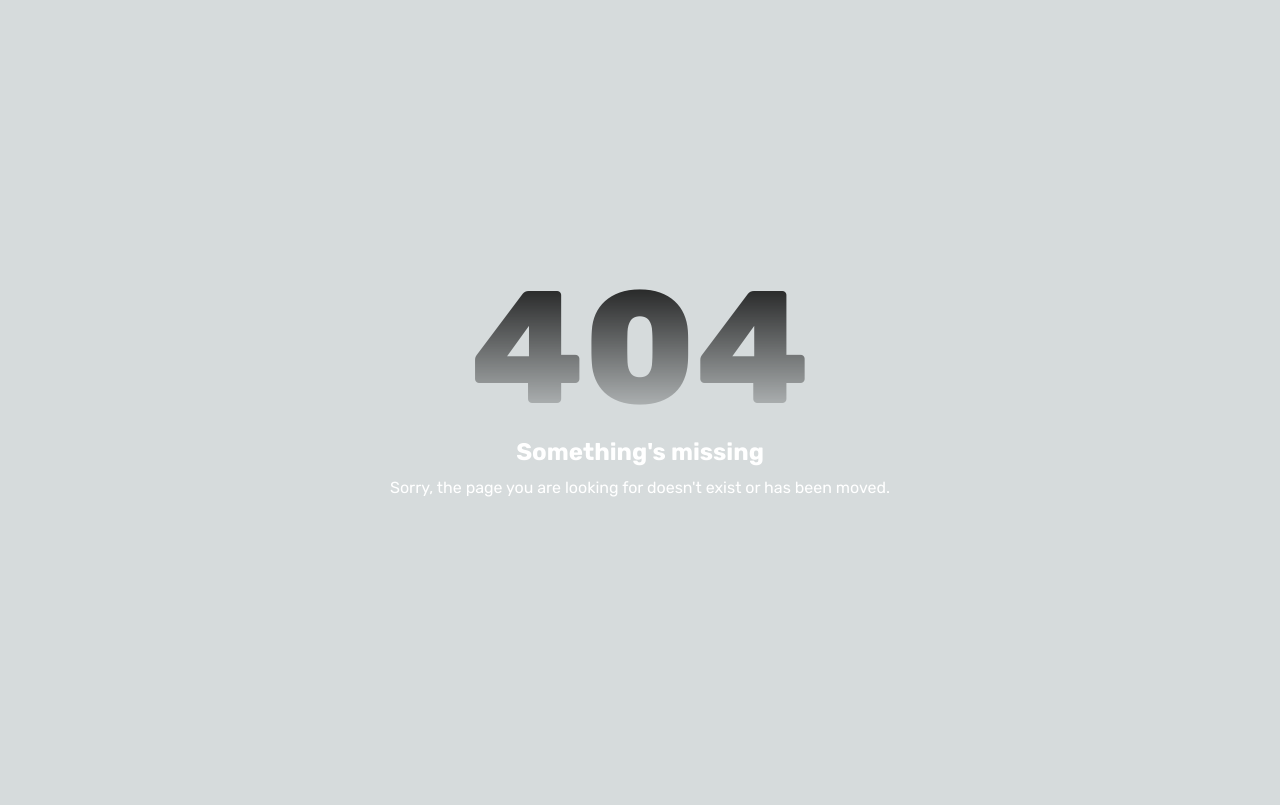
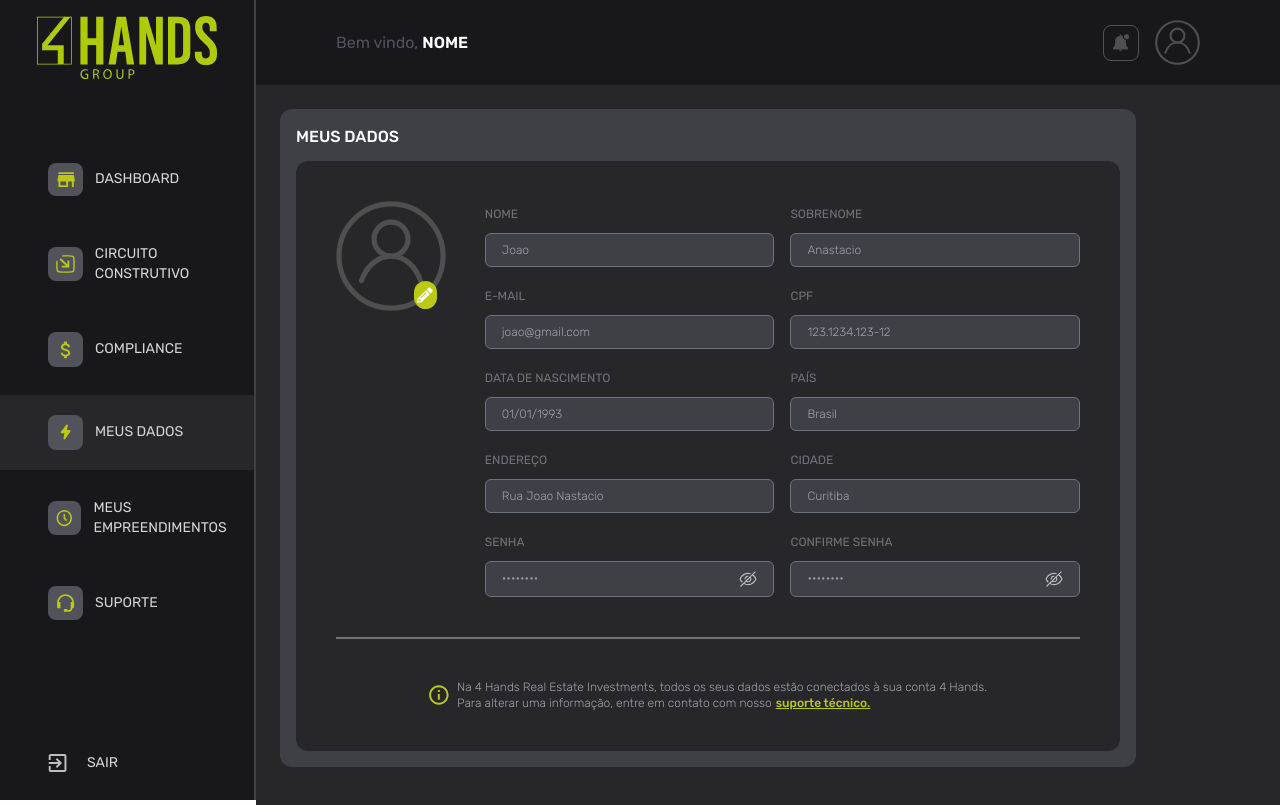
Before and after one commit to douglasc-c/jb-next, a Next.js app: page /pt-BR/mydata in a window 1280 px wide. Before the commit this address had no page. Built offline with nearby package versions, Linux system fonts and the light colour scheme.

Commit message:
feat(mydata):create page and layout

```diff
--- a/public/locales/pt-BR.json
+++ b/public/locales/pt-BR.json
@@ -37,6 +37,16 @@
       "date":"Data",
       "amountInvested":"Valor investido",
       "amountTransferred":"Valor repassado",
-      "shares":"Ações"
+      "shares":"Ações",
+      "name":"Nome",
+      "lastName":"Sobrenome",
+      "documentNumber":"CPF",
+      "dateOfBith":"Data de nascimento",
+      "country":"País",
+      "city":"Cidade",
+      "confirmPassword":"Confirme Senha",
+      "at4HandsRealEstateInvestments":"Na 4 Hands Real Estate Investments, todos os seus dados estão conectados à sua conta 4 Hands.",
+      "tochangeInformationPleaseContactOur":"Para alterar uma informação, entre em contato com nosso",
+      "technicalSupport":"suporte técnico."
   }
 }
--- a/src/app/[locale]/(authenticated)/layout.tsx
+++ b/src/app/[locale]/(authenticated)/layout.tsx
@@ -67,11 +67,32 @@ export default async function RootLayout({
     shares: t('TextLang.shares'),
   }
 
+  const textMyData = {
+    myData: t('TextLang.myData'),
+    name: t('TextLang.name'),
+    lastName: t('TextLang.lastName'),
+    email: t('TextLang.email'),
+    documentNumber: t('TextLang.documentNumber'),
+    dateOfBith: t('TextLang.dateOfBith'),
+    country: t('TextLang.country'),
+    address: t('TextLang.address'),
+    city: t('TextLang.city'),
+    password: t('TextLang.password'),
+    confirmPassword: t('TextLang.confirmPassword'),
+    shares: t('TextLang.shares'),
+    at4HandsRealEstateInvestments: t('TextLang.at4HandsRealEstateInvestments'),
+    tochangeInformationPleaseContactOur: t(
+      'TextLang.tochangeInformationPleaseContactOur',
+    ),
+    technicalSupport: t('TextLang.technicalSupport'),
+  }
+
   const layoutValue: LayoutContextProps = {
     textYourResources,
     textDataInvestments,
     textNewOpportunities,
     textMyContracts,
+    textMyData,
     locale,
   }
 
--- /dev/null
+++ b/src/app/[locale]/(authenticated)/mydata/page.tsx
@@ -0,0 +1,182 @@
+'use client'
+
+import { useLayoutContext } from '@/context/layout-context'
+import Image from 'next/image'
+import { useState } from 'react'
+
+export default function Dashboard() {
+  const { textMyData } = useLayoutContext()
+  const [showPassword, setShowPassword] = useState(false)
+
+  const togglePasswordVisibility = () => {
+    setShowPassword(!showPassword)
+  }
+
+  const data = {
+    name: 'Joao',
+    lastName: 'Anastacio',
+    email: 'joao@gmail.com',
+    documentNumber: '123.1234.123-12',
+    dateOfBith: '01/01/1993',
+    country: 'Brasil',
+    address: 'Rua Joao Nastacio',
+    city: 'Curitiba',
+    password: '123456',
+    confirmPassword: '123456',
+  }
+
+  return (
+    <main className="bg-zinc-800 h-[calc(90vh)] flex flex-col p-6 pr-36">
+      <div className="flex flex-col p-4 bg-zinc-700 rounded-xl space-y-3">
+        <h1 className="uppercase font-medium">{textMyData.myData}</h1>
+        <div className="flex flex-col p-10 bg-zinc-800 rounded-xl space-y-10">
+          <div className="flex flex-row">
+            <section className="flex justify-center items-start w-1/5">
+              <Image
+                src="/images/svg/avatar.svg"
+                width={110}
+                height={110}
+                alt="Avatar"
+              />
+              <div className="w-7 h-7 rounded-full bg-primary flex items-center justify-center mt-20 mr-12 -ml-8">
+                <Image
+                  src="/images/svg/pencil.svg"
+                  width={18}
+                  height={18}
+                  alt="Pencil"
+                />
+              </div>
+            </section>
+
+            <section className="grid grid-cols-2 gap-4 w-4/5">
+              <div className="space-y-2">
+                <span className="text-xs uppercase text-zinc-500">
+                  {textMyData.name}
+                </span>
+                <p className="border border-gray-500 rounded-md px-4 py-2 flex w-full bg-zinc-700 font-light text-xs text-zinc-400">
+                  {data.name}
+                </p>
+              </div>
+              <div className="space-y-2">
+                <span className="text-xs uppercase text-zinc-500">
+                  {textMyData.lastName}
+                </span>
+                <p className="border border-gray-500 rounded-md px-4 py-2 flex w-full bg-zinc-700 font-light text-xs text-zinc-400">
+                  {data.lastName}
+                </p>
+              </div>
+              <div className="space-y-2">
+                <span className="text-xs uppercase text-zinc-500">
+                  {textMyData.email}
+                </span>
+                <p className="border border-gray-500 rounded-md px-4 py-2 flex w-full bg-zinc-700 font-light text-xs text-zinc-400">
+                  {data.email}
+                </p>
+              </div>
+              <div className="space-y-2">
+                <span className="text-xs uppercase text-zinc-500">
+                  {textMyData.documentNumber}
+                </span>
+                <p className="border border-gray-500 rounded-md px-4 py-2 flex w-full bg-zinc-700 font-light text-xs text-zinc-400">
+                  {data.documentNumber}
+                </p>
+              </div>
+              <div className="space-y-2">
+                <span className="text-xs uppercase text-zinc-500">
+                  {textMyData.dateOfBith}
+                </span>
+                <p className="border border-gray-500 rounded-md px-4 py-2 flex w-full bg-zinc-700 font-light text-xs text-zinc-400">
+                  {data.dateOfBith}
+                </p>
+              </div>
+              <div className="space-y-2">
+                <span className="text-xs uppercase text-zinc-500">
+                  {textMyData.country}
+                </span>
+                <p className="border border-gray-500 rounded-md px-4 py-2 flex w-full bg-zinc-700 font-light text-xs text-zinc-400">
+                  {data.country}
+                </p>
+              </div>
+              <div className="space-y-2">
+                <span className="text-xs uppercase text-zinc-500">
+                  {textMyData.address}
+                </span>
+                <p className="border border-gray-500 rounded-md px-4 py-2 flex w-full bg-zinc-700 font-light text-xs text-zinc-400">
+                  {data.address}
+                </p>
+              </div>
+              <div className="space-y-2">
+                <span className="text-xs uppercase text-zinc-500">
+                  {textMyData.city}
+                </span>
+                <p className="border border-gray-500 rounded-md px-4 py-2 flex w-full bg-zinc-700 font-light text-xs text-zinc-400">
+                  {data.city}
+                </p>
+              </div>
+              <div className="space-y-2">
+                <span className="text-xs uppercase text-zinc-500">
+                  {textMyData.password}
+                </span>
+                <p className="border border-gray-500 rounded-md px-4 py-2 flex w-full bg-zinc-700 font-light text-xs justify-between text-zinc-400">
+                  {showPassword ? data.password : '••••••••'}
+                  <Image
+                    src={
+                      showPassword
+                        ? '/images/svg/eye.svg'
+                        : '/images/svg/ocultEye.svg'
+                    }
+                    className="cursor-pointer"
+                    width={18}
+                    height={18}
+                    alt="Toggle Password Visibility"
+                    onClick={togglePasswordVisibility}
+                  />
+                </p>
+              </div>
+              <div className="space-y-2">
+                <span className="text-xs uppercase text-zinc-500">
+                  {textMyData.confirmPassword}
+                </span>
+                <p className="border border-gray-500 rounded-md px-4 py-2 flex w-full bg-zinc-700 font-light text-xs justify-between text-zinc-400">
+                  {showPassword ? data.confirmPassword : '••••••••'}
+                  <Image
+                    src={
+                      showPassword
+                        ? '/images/svg/eye.svg'
+                        : '/images/svg/ocultEye.svg'
+                    }
+                    className="cursor-pointer"
+                    width={18}
+                    height={18}
+                    alt="Toggle Confirm Password Visibility"
+                    onClick={togglePasswordVisibility}
+                  />
+                </p>
+              </div>
+            </section>
+          </div>
+          <span className="border-[0.5px] border-zinc-500" />
+          <div className="flex flex-row space-x-2 justify-center">
+            <Image
+              src="/images/svg/warning.svg"
+              width={20}
+              height={20}
+              alt="Pencil"
+            />
+            <div className="flex flex-col text-center text-zinc-400">
+              <p className="flex w-full font-light text-xs text-center">
+                {textMyData.at4HandsRealEstateInvestments}
+              </p>
+              <div className="flex w-full font-light text-xs text-center space-x-1">
+                <p>{textMyData.tochangeInformationPleaseContactOur}</p>
+                <span className="text-primary font-medium underline">
+                  {textMyData.technicalSupport}
+                </span>
+              </div>
+            </div>
+          </div>
+        </div>
+      </div>
+    </main>
+  )
+}
--- a/src/components/cards/my-contracts.tsx
+++ b/src/components/cards/my-contracts.tsx
@@ -46,6 +46,8 @@ export function MyContracts() {
         <h3 className="">{textMyContracts.amountInvested}</h3>
         <h3 className="">{textMyContracts.amountTransferred}</h3>
         <h3 className="text-center">{textMyContracts.shares}</h3>
+        <h3 className="text-center">{textMyContracts.shares}</h3>
+        <h3 className="text-center">{textMyContracts.company}</h3>
       </div>
       <span className="border border-zinc-500 my-2" />
       {data.map((row, index) => (
--- a/src/context/layout-context.tsx
+++ b/src/context/layout-context.tsx
@@ -35,6 +35,23 @@ export interface LayoutContextProps {
     shares: string
   }
 
+  textMyData: {
+    myData: string
+    name: string
+    lastName: string
+    email: string
+    documentNumber: string
+    dateOfBith: string
+    country: string
+    address: string
+    city: string
+    password: string
+    confirmPassword: string
+    at4HandsRealEstateInvestments: string
+    tochangeInformationPleaseContactOur: string
+    technicalSupport: string
+  }
+
   locale: string
 }
 
```
